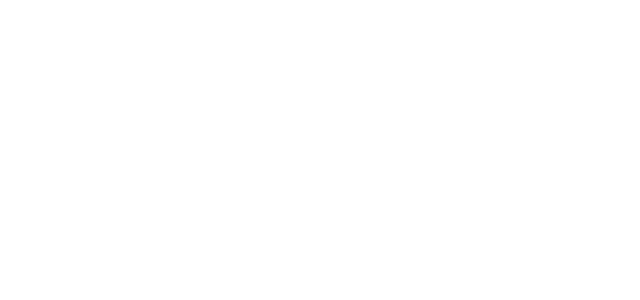
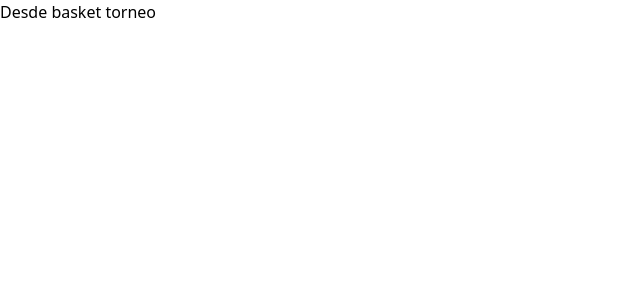
Before and after one commit to xdevofc/MatchVault, a React (Vite) app in the folder MatchVault/: page /basketball-torneo in a window 1280 px wide. Before the commit this address had no page. Shown: the top 300 px of the page, without its empty margins (0-640 px from the left). Built offline with nearby package versions, Linux system fonts and the light colour scheme.

Commit message:
creating the folders for pingpong and basketball torneo

```diff
--- a/MatchVault/src/App.tsx
+++ b/MatchVault/src/App.tsx
@@ -6,6 +6,8 @@
 import FutbolTorneo from "./pages/Futbol/FutbolTorneo"
 import BasketBallExpress from "./pages/Basketball/BasketBallExpress"
 import PingPongExpress from "./pages/PingPong/PingPongExpress"
+import PingPongTorneo from "./pages/PingPong/PingPongTorneo"
+import BasketBallTorneo from './pages/Basketball/BasketBallTorneo';
 function App() {
 
 
@@ -26,7 +28,9 @@
             } />
           <Route path="/futbol-torneo" element={<FutbolTorneo/>} />
           <Route path="/basketball-express" element={<BasketBallExpress/>} />
+          <Route path="/basketball-torneo" element={<BasketBallTorneo/>} />
           <Route path="/ping-pong-express" element={<PingPongExpress/>} />
+          <Route path="/ping-pong-torneo" element={<PingPongTorneo/>} />
         </Routes>
       </Router>
     </>
--- /dev/null
+++ b/MatchVault/src/pages/Basketball/BasketBallTorneo.tsx
@@ -0,0 +1,12 @@
+
+
+const BasketBallTorneo = () =>{
+    return (
+        <>
+            <h1>Desde basket torneo</h1>
+        </>
+    )
+}
+
+
+export default BasketBallTorneo;
--- /dev/null
+++ b/MatchVault/src/pages/PingPong/PingPongTorneo.tsx
@@ -0,0 +1,10 @@
+
+const PingPongTorneo = () => {
+    return (
+        <>
+        <h1>Pingpong Torneo </h1>
+        </>
+    )
+}
+
+export default PingPongTorneo;
--- a/MatchVault/src/pages/SelectSportMenu.tsx
+++ b/MatchVault/src/pages/SelectSportMenu.tsx
@@ -58,7 +58,6 @@
             <option value="futbol">Futbol</option>
             <option value="basketball">Basketball</option>
             <option value="ping-pong">Ping Pong</option>
-            <option value="volleyball">Volleyball</option>
           </select>
         </div>
 
```
